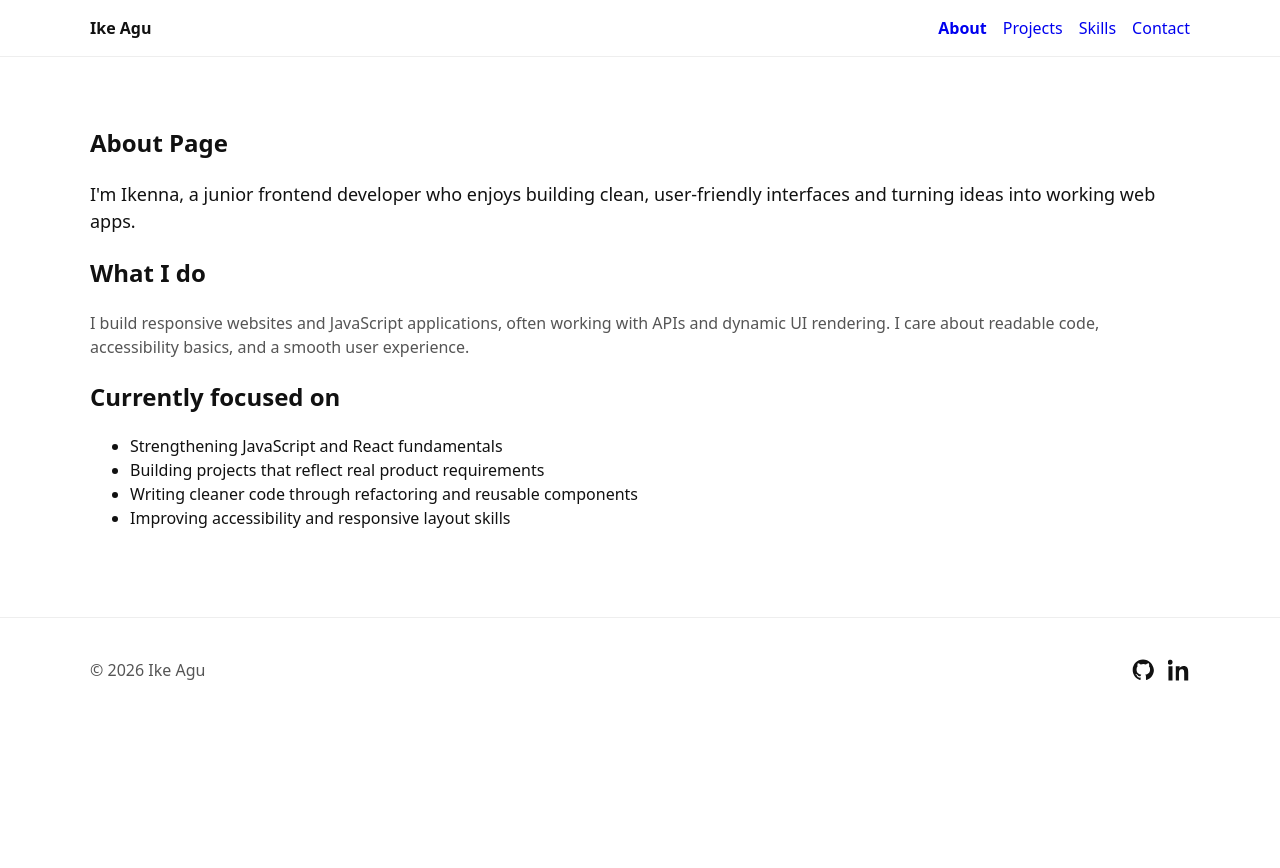
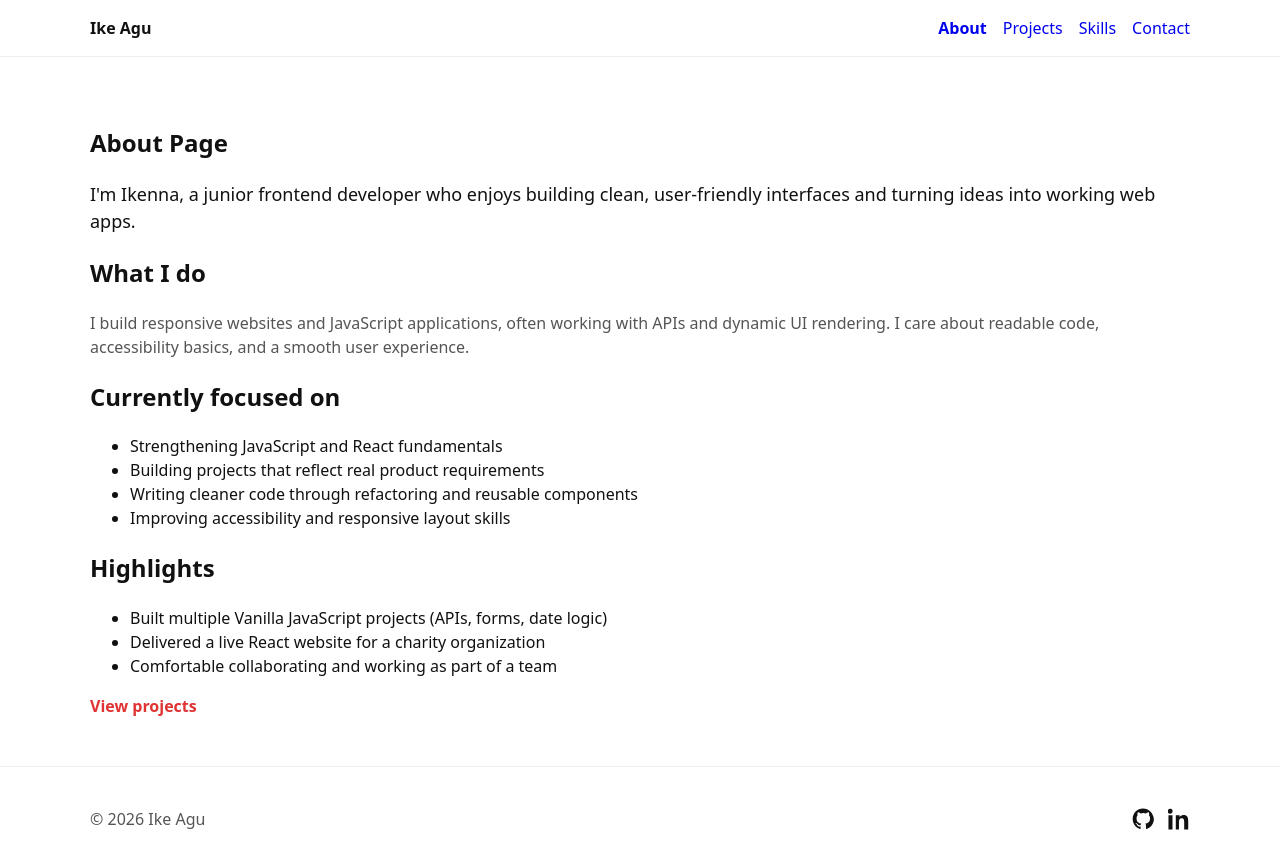
Before and after one commit to ike-agu/Ikenna-Agulobi-Portfolio, a React (Vite) app in the folder Ikenna-portfolio/: page /about in a window 1280 px wide. Shown: the top 868 px of the page. Before the commit the page ends 800 px from the top, so only its background shows below. Built offline with nearby package versions, Linux system fonts and the light colour scheme.

Commit message:
Add Link to view projects

```diff
--- a/Ikenna-portfolio/src/pages/About.jsx
+++ b/Ikenna-portfolio/src/pages/About.jsx
@@ -1,3 +1,4 @@
+import { Link } from "react-router-dom";
 export default function About() {
   return (
     <section className="container">
@@ -27,7 +28,21 @@ export default function About() {
             <li>Improving accessibility and responsive layout skills</li>
           </ul>
         </div>
+      </div>
 
+      <div className="callout">
+        <h2 className="h2">Highlights</h2>
+        <ul className="clean-list">
+          <li>Built multiple Vanilla JavaScript projects (APIs, forms, date logic)</li>
+          <li>Delivered a live React website for a charity organization</li>
+          <li>Comfortable collaborating and working as part of a team</li>
+        </ul>
+      </div>
+
+      <div className="callout_actions">
+        <Link className="btn" to="/projects">
+          View projects
+        </Link>
       </div>
     </section>
   );
--- a/Ikenna-portfolio/src/styles/global.css
+++ b/Ikenna-portfolio/src/styles/global.css
@@ -241,3 +241,6 @@ section{
 .social-link:hover {
   opacity: 0.7;
 }
+
+
+/* =====Add Css About Page */
```
